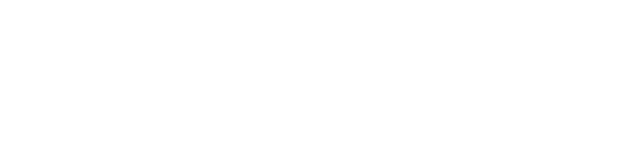
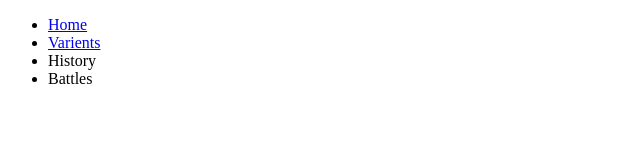
Before and after one commit to Andy-1234/Car-project, a plain HTML site: page Varients.html in a window 1280 px wide. Shown: the whole page, without its empty margins (0-640 px from the left). Drawn offline with Linux system fonts and the light colour scheme.

Commit message:
nav bar
added nav bar to home and varients

```diff
--- a/Varients.html
+++ b/Varients.html
@@ -4,6 +4,17 @@
 <meta charset="utf-8">
 </head>
 <body>
+        <header>
+                <nav>
+                    <ul>
+                        <li><a href="index.html">Home</a></li>
+                        <li><a href="Varients.html">Varients</a></li>
+                        <li><a href="History.html"></a>History</li>
+                        <li><a href="Battles.html"></a>Battles</li>
+                    </ul>
+                </nav>
+            </header>
+
 
 </body>
 </html>
```
Also changed, not shown: index.html (+11 -0 lines).
